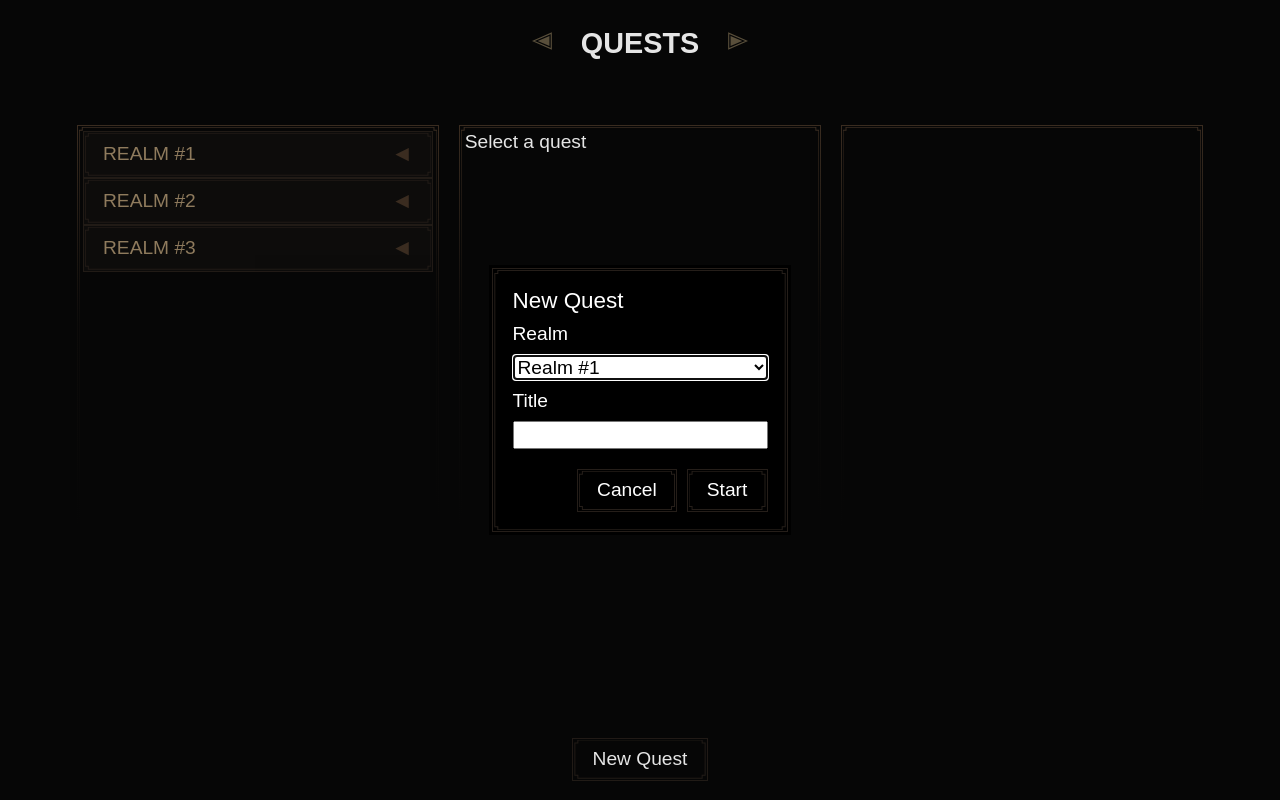
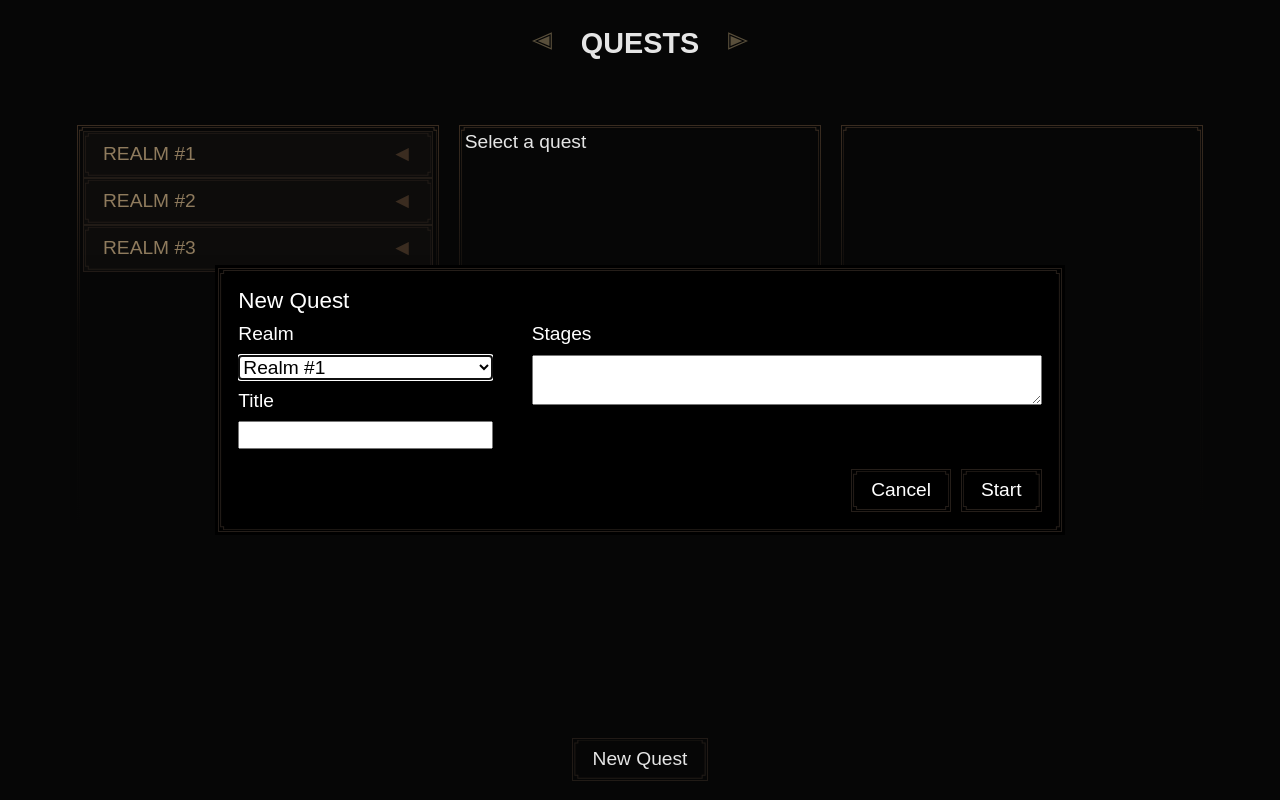
Before and after one commit to roachunter/quest, a React (Vite) app: page / in a window 1280 px wide. Both pictures are taken after a click on the button "New Quest". Built offline with nearby package versions, Linux system fonts and the light colour scheme; a web font is replaced by a local one.

Commit message:
add stages description textarea and refactor to use quest form hook

```diff
--- a/src/presentation/components/NewQuestButton.tsx
+++ b/src/presentation/components/NewQuestButton.tsx
@@ -1,24 +1,34 @@
 import {
   useRef,
-  useState,
   type ChangeEvent,
   type FormEvent,
   type MouseEvent,
 } from "react";
+import useQuestForm from "../hooks/useQuestForm";
+import useQuestStore from "../state/questStore";
 import "./styles/QuestButton.css";
-import useQuestStore from "../state/questStore";
+import "./styles/QuestDialog.css";
 
 const NewQuestButton = () => {
   const realms = useQuestStore((state) => state.realms);
   const addQuest = useQuestStore((state) => state.addQuest);
 
-  const [realmId, setRealmId] = useState(realms[0]?.id || "");
-  const [title, setTitle] = useState("");
-  const [titleError, setTitleError] = useState("");
+  const {
+    realmId,
+    title,
+    titleError,
+    stageDescriptions,
+    setRealmId,
+    setTitle,
+    setStageDescriptions,
+    validateForm,
+    resetForm,
+  } = useQuestForm(realms);
 
   const dialogRef = useRef<HTMLDialogElement>(null);
 
   const handleButtonClick = () => {
+    resetForm();
     dialogRef.current?.showModal();
   };
 
@@ -37,8 +47,13 @@ const NewQuestButton = () => {
   const handleTitleChange = (event: ChangeEvent<HTMLInputElement>) => {
     const value = event.target.value;
     setTitle(value);
+  };
 
-    setTitleError("");
+  const handleStageDescriptionsChange = (
+    event: ChangeEvent<HTMLTextAreaElement>
+  ) => {
+    const value = event.target.value;
+    setStageDescriptions(value);
   };
 
   const handleCancel = (event: MouseEvent<HTMLButtonElement>) => {
@@ -49,20 +64,16 @@ const NewQuestButton = () => {
   const handleSubmit = (event: FormEvent<HTMLFormElement>) => {
     event.preventDefault();
 
-    if (!realmId) {
-      return;
-    }
+    if (!validateForm()) return;
 
-    const titleTrimmed = title.trim();
-    if (!titleTrimmed) {
-      setTitleError("Please name your quest.");
-      return;
-    }
+    const stages = stageDescriptions
+      .trim()
+      .split("\n")
+      .map((d) => d.trim())
+      .filter((d) => d);
 
-    addQuest(realmId, titleTrimmed);
+    addQuest(realmId, title, stages);
     dialogRef.current?.close();
-
-    setTitle("");
   };
 
   return (
@@ -84,6 +95,8 @@ const NewQuestButton = () => {
         >
           <h3>New Quest</h3>
 
+          <div className="quest-dialog-form-container">
+            <div>
               <label htmlFor="realm-select">Realm</label>
               <select
                 value={realmId}
@@ -105,6 +118,15 @@ const NewQuestButton = () => {
                 name="new-quest-title"
               />
               {titleError}
+            </div>
+            <div>
+              <label htmlFor="stage-descriptions">Stages</label>
+              <textarea
+                value={stageDescriptions}
+                onChange={handleStageDescriptionsChange}
+              />
+            </div>
+          </div>
 
           <div className="quest-dialog-buttons">
             <button
--- a/src/presentation/components/styles/QuestButton.css
+++ b/src/presentation/components/styles/QuestButton.css
@@ -2,37 +2,3 @@
   color: white;
   width: fit-content;
 }
-
-.quest-dialog {
-  padding: 0;
-}
-
-.quest-dialog-form {
-  background: black;
-  color: white;
-
-  padding: 1em;
-
-  display: flex;
-  flex-direction: column;
-  gap: 0.5em;
-}
-
-.quest-dialog-form h3 {
-  font-weight: 400;
-
-  margin: 0;
-  padding: 0;
-}
-
-.quest-dialog-buttons {
-  margin-top: 0.5em;
-
-  display: flex;
-  justify-content: flex-end;
-  gap: 0.5em;
-}
-
-.quest-dialog-buttons button {
-  color: white;
-}
--- /dev/null
+++ b/src/presentation/components/styles/QuestDialog.css
@@ -0,0 +1,53 @@
+.quest-dialog {
+  padding: 0;
+}
+
+.quest-dialog button {
+  color: white;
+  width: fit-content;
+}
+
+.quest-dialog-form {
+  background: black;
+  color: white;
+
+  padding: 1em;
+
+  display: flex;
+  flex-direction: column;
+  gap: 0.5em;
+}
+
+.quest-dialog-form h3 {
+  font-weight: 400;
+
+  margin: 0;
+  padding: 0;
+}
+
+.quest-dialog-form-container {
+  display: grid;
+  grid-template-columns: 1fr 2fr;
+  gap: 2em;
+}
+
+.quest-dialog-form-container > div {
+  max-height: 24em;
+  overflow-y: hidden;
+
+  display: flex;
+  flex-direction: column;
+  gap: 0.5em;
+}
+
+.quest-dialog-form-container textarea {
+  resize: vertical;
+}
+
+.quest-dialog-buttons {
+  margin-top: 0.5em;
+
+  display: flex;
+  justify-content: flex-end;
+  gap: 0.5em;
+}
```
Lines whose indentation alone changed are shown as unchanged.
